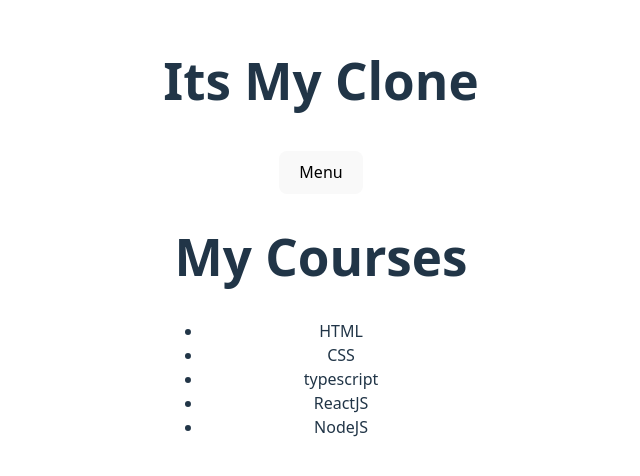
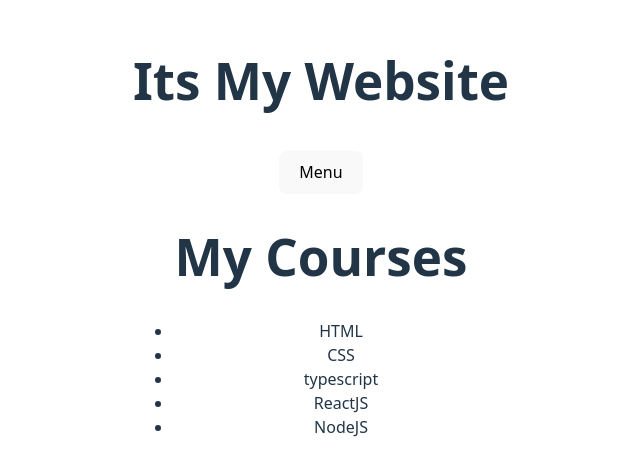
Before and after one commit to Nivash-E/React_Projects, a React (Vite) app in the folder vite-project/: page / in a window 1280 px wide. Shown: the part 168-644 px from the top of the page, without its empty margins (319-959 px from the left). Built offline with nearby package versions, Linux system fonts and the light colour scheme.

Commit message:
terminal

```diff
--- a/vite-project/src/assets/Navbar.jsx
+++ b/vite-project/src/assets/Navbar.jsx
@@ -1,7 +1,7 @@
 function Nav(){
     return(
         <nav>
-            <h1>Its My Clone</h1>
+            <h1>Its My Website</h1>
             <button>Menu</button>
         </nav>
     )
```
